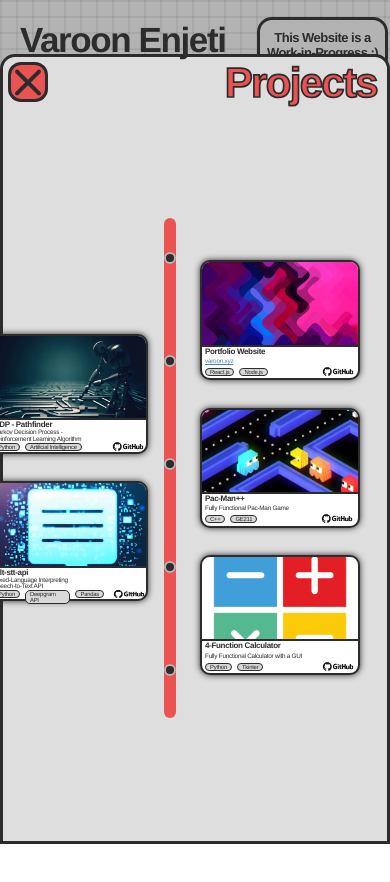
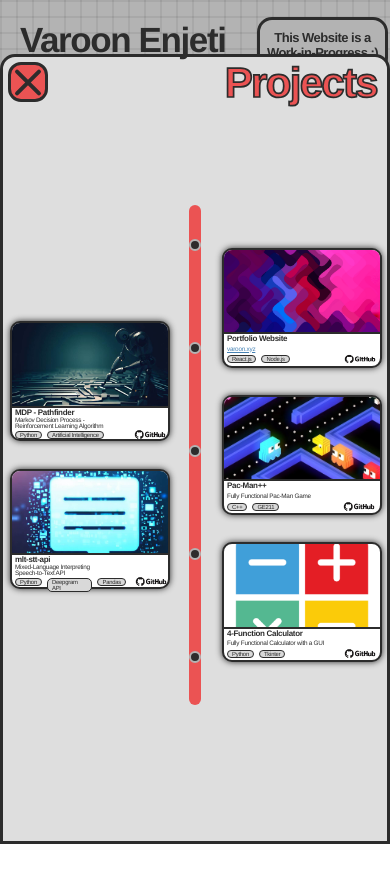
Before and after one commit to varoon-enjeti/portfolio-website, a React (Create React App) app: page / in a window 390 px wide. Both pictures are taken after a click on the button "Projects". Shown: the top 882 px of the page. Built offline with nearby package versions, Linux system fonts and the light colour scheme.

Commit message:
finished proj mobile

```diff
--- a/src/styles/pages-styles/projects.css
+++ b/src/styles/pages-styles/projects.css
@@ -158,8 +158,6 @@
     .proj-line {
         width: 12px;
         height: 500px;
-        margin-left: -50px;
-        margin-top: 25px;
     }
 
     .proj-dots {
@@ -171,7 +169,7 @@
 
     .proj-cards {
         flex-direction: row;
-        margin-left: -70px;
+        margin-left: -73px;
         gap: 200px;
     }
 
```
